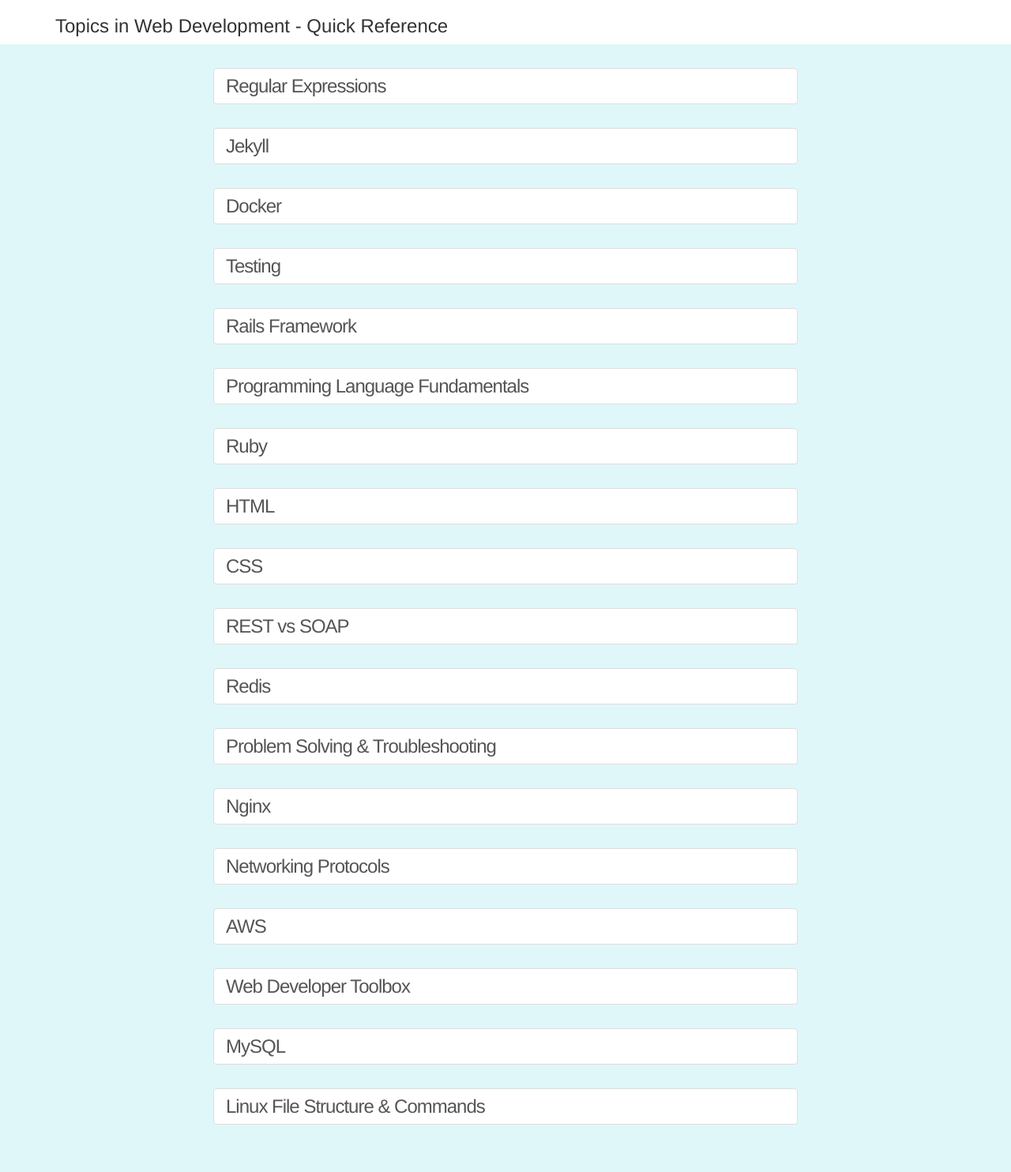
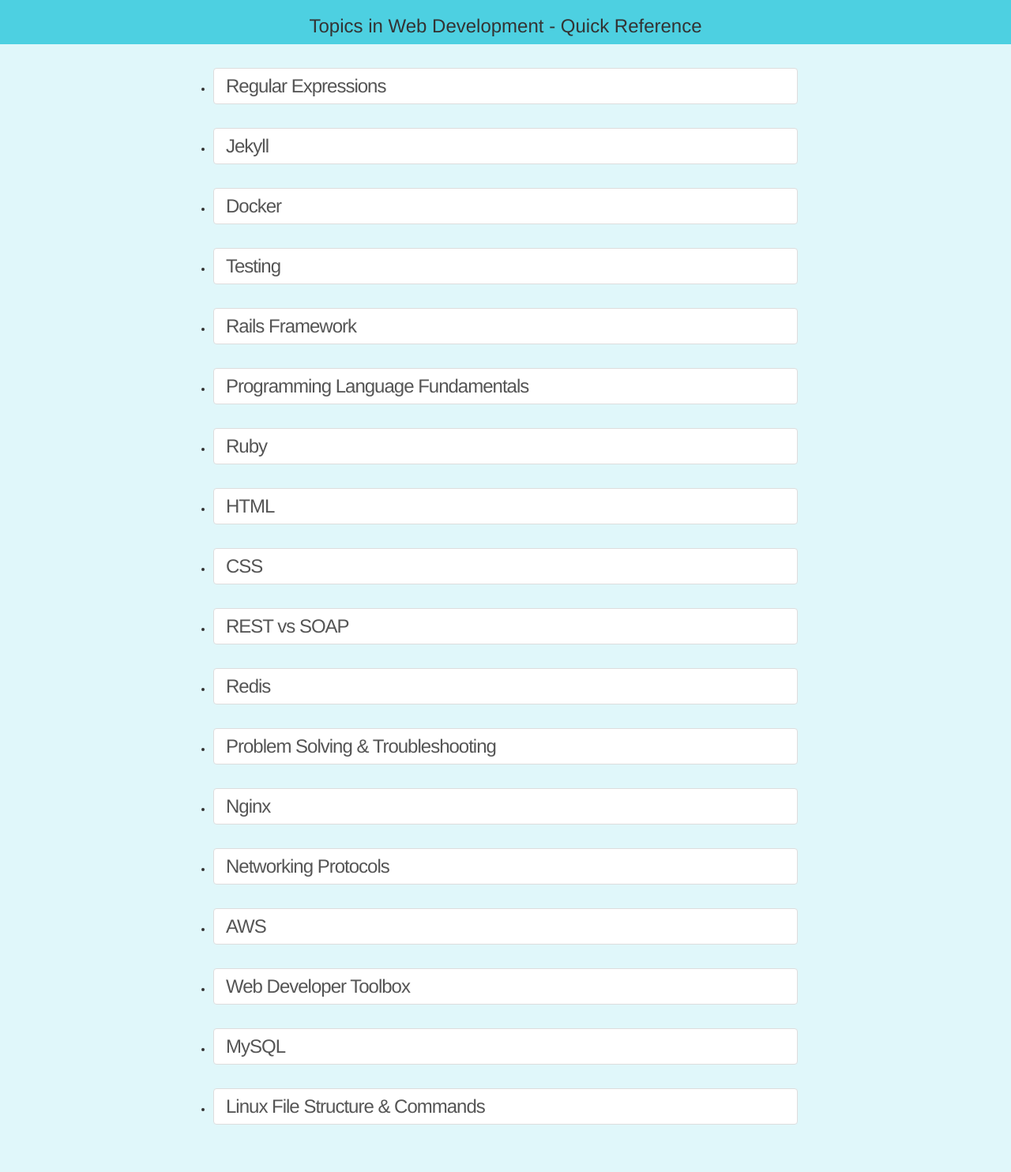
Before and after one commit to geetavin464/geetavin464.github.io, a Jekyll site: the page built from index.html, in a window 1280 px wide. Shown: the whole page at 79% size. Built offline with Jekyll 4.4.1, drawn with Linux system fonts in a browser that asks for light colours.

Commit message:
update site header

```diff
--- a/_includes/header.html
+++ b/_includes/header.html
@@ -1,4 +1,4 @@
-<div class="container">
+<div class="container-fluid site-header">
 <h3> Topics in Web Development - Quick Reference</h3>
 <!--   <nav class="navbar nav-default">
     <p class="navbar-text btn btn-default"> <a href="#">Home</a> </p>
--- a/css/main.css
+++ b/css/main.css
@@ -11,9 +11,9 @@
 body {
   font-family: Helvetica, Arial, sans-serif;
   font-size: 16px;
-  line-height: 1.5;
+  /*line-height: 1.5;*/
   font-weight: 300;
-  background-color: #fdfdfd;
+  /*background-color: #fdfdfd;*/
 }
 
 h1, h2, h3, h4, h5, h6 { font-size: 100%; font-weight: 400; }
@@ -40,11 +40,10 @@
 
 /* Site header */
 
-.site-header {
-  border-top: 5px solid #333;
-  border-bottom: 1px solid #e8e8e8;
-  min-height: 56px;
-  background-color: #26C6DA;
+div.site-header {
+  /*margin: 0 0 0 0;*/
+  background-color: #4DD0E1;
+  text-align: center;
 }
 
 /* Page Content styles */
@@ -58,10 +57,6 @@
 
 /* Home styles */
 /* ----------------------------------------------------------*/
-
-.home h1 { margin-bottom: 25px; }
-
-.posts { list-style-type: none; }
 
 .posts li { margin-bottom: 30px; }
 
@@ -158,15 +153,3 @@
   padding-right: 0;
   padding-left: 0;
 }
-
-/* terminal */
-.post pre.terminal {
-  border: 1px solid #000;
-  background-color: #333;
-  color: #FFF;
-  -webkit-border-radius: 3px;
-  -moz-border-radius: 3px;
-  border-radius: 3px;
-}
-
-.post pre.terminal code { background-color: #333; }
```
